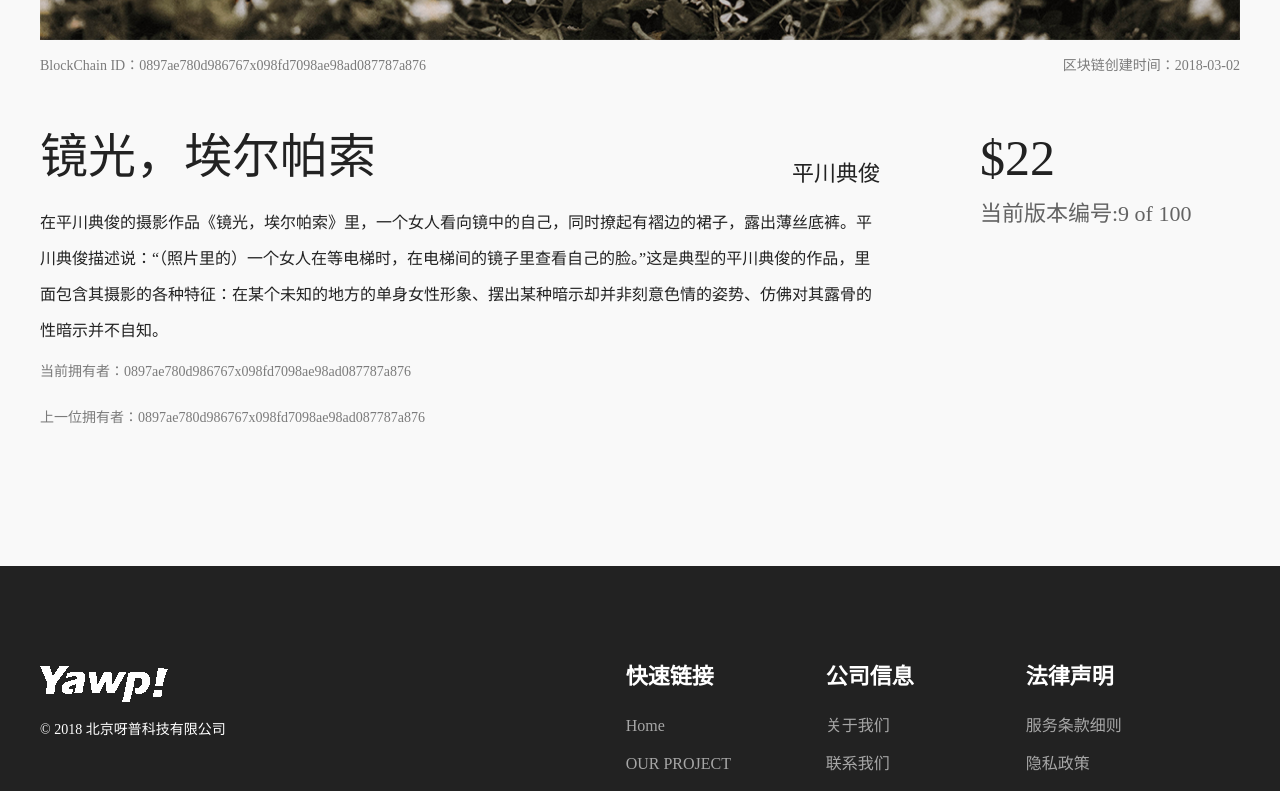
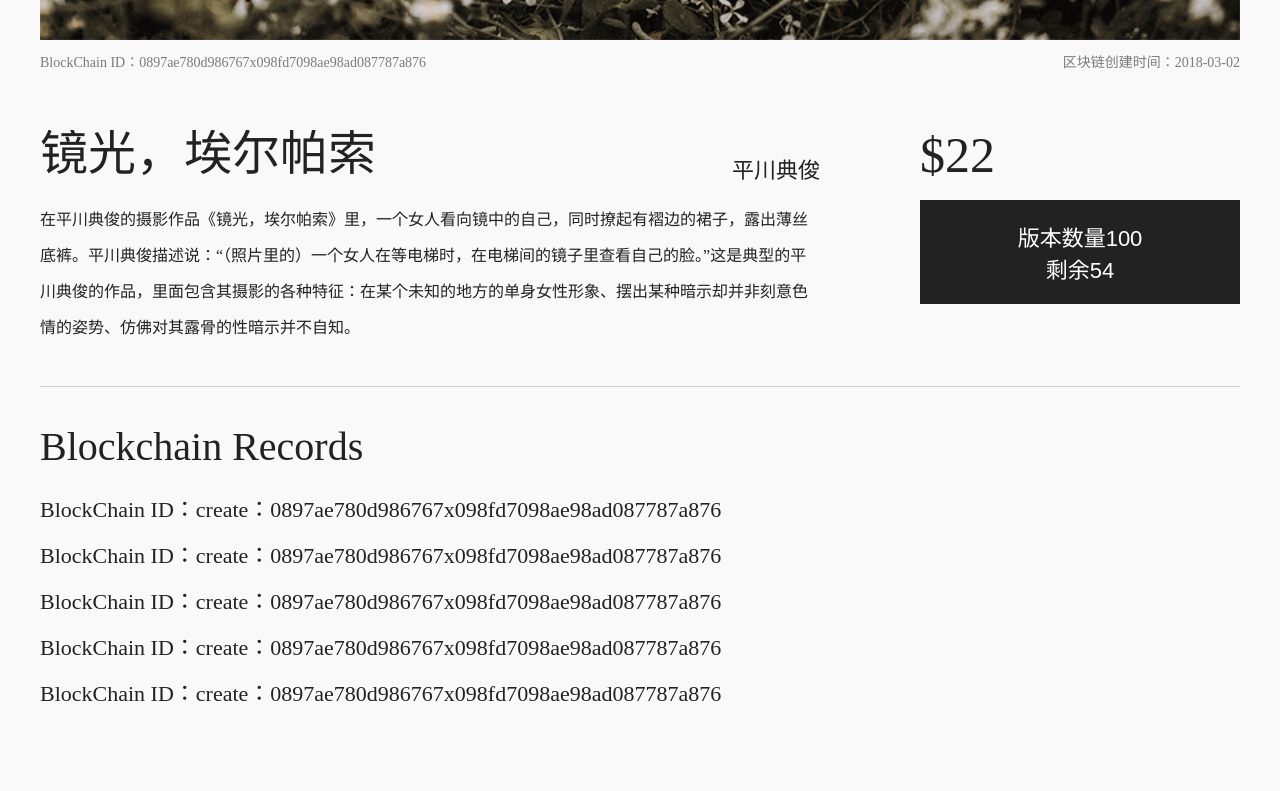
Before and after one commit to mcdongWang/yawp, a Vue app: page /result in a window 1280 px wide. Shown: the part 860-1651 px from the top of the page. Built offline with nearby package versions, Linux system fonts and the light colour scheme.

Commit message:
add search original result page

```diff
--- /dev/null
+++ b/src/pages/searchOriginalResult.vue
@@ -0,0 +1,136 @@
+<template>
+  <div class="search-original-result">
+    <img src="@/assets/detailImg.png" alt="" class="artwork-img">
+    <span class="img-block">BlockChain ID：0897ae780d986767x098fd7098ae98ad087787a876</span>
+    <span class="img-createDate">区块链创建时间：2018-03-02</span>
+    <div class="info-box">
+        <div class="artwork-info">
+            <div class="info-title">
+                <span class="title">镜光，埃尔帕索</span>
+                <span class="artist">平川典俊</span>
+            </div>
+            <span class="content">在平川典俊的摄影作品《镜光，埃尔帕索》里，一个女人看向镜中的自己，同时撩起有褶边的裙子，露出薄丝底裤。平川典俊描述说：“（照片里的）一个女人在等电梯时，在电梯间的镜子里查看自己的脸。”这是典型的平川典俊的作品，里面包含其摄影的各种特征：在某个未知的地方的单身女性形象、摆出某种暗示却并非刻意色情的姿势、仿佛对其露骨的性暗示并不自知。</span>
+        </div>
+        <div class="artwork-price">
+            <span class="price">$22</span>
+            <button class="buy">
+                <p>版本数量100</p>
+                <p>剩余54</p>
+            </button>
+        </div>
+    </div>
+
+    <div class="artwork-records">
+        <h1 class="title">Blockchain Records</h1>
+        <p class="record-item" v-for="i in 5">BlockChain ID：create：0897ae780d986767x098fd7098ae98ad087787a876</p>
+    </div>
+  </div>
+</template>
+
+<script>
+export default {
+  name: 'SearchBlockResult',
+  data () {
+    return {
+    }
+  }
+}
+</script>
+
+<!-- Add "scoped" attribute to limit CSS to this component only -->
+<style lang="less" scoped>
+.search-original-result{
+    width: 1200px;
+    margin: 0 auto;
+    color: #222;
+}
+.search-original-result{
+    font-size: 0px;
+    vertical-align: top;
+    .artwork-img{
+        width: 100%;
+        margin-top: 60px;
+    }
+    .img-block, .img-createDate, .img-block-p{
+        font-size: 14px;
+        line-height: 46px;
+        color: #7b7b7b;
+    }
+    .img-block, .img-createDate{
+        margin-bottom: 44px;
+        display: inline-block;
+    }
+    .img-createDate{
+        float: right;
+    }
+    .info-box{
+        font-size: 0;
+        border-bottom: 1px solid #ccc;
+        padding-bottom: 40px;
+        .artwork-info{
+            width: calc(100% - 420px);
+            display: inline-block;
+            margin-right: 100px;
+        }
+        .artwork-price{
+            min-width: 320px;
+            display: inline-block;
+            vertical-align: top;
+            .price{
+                display: block;
+                font-size: 50px;
+            }
+            .number{
+                display: block;
+                font-size: 22px;
+                line-height: 62px;
+                color: #636363;
+            }
+            .buy{
+                font-size: 22px;
+                color: #fff;
+                width: 320px;
+                height: 104px;
+                background-color: #222;
+                border: 0;
+                margin-top: 20px;
+            }
+        }
+    }
+    .info-title{
+        margin-bottom: 20px;
+        font-size: 0;
+    }
+    .title{
+        font-size: 48px;
+        display: inline-block;
+        width: 80%;
+        overflow: hidden;
+        text-overflow:ellipsis;
+        white-space: nowrap;
+    }
+    .artist{
+        display: inline-block;
+        width: 20%;
+        text-align: right;
+        font-size: 22px;
+        margin-top: 26px;
+    }
+    .content{
+        display: block;
+        font-size: 16px;
+        line-height: 36px;
+    }
+}
+.artwork-records{
+    padding: 20px 0 120px;
+    .title{
+        font-size: 40px;
+        line-height: 80px;
+    }
+    .record-item{
+        font-size: 22px;
+        line-height: 46px;
+    }
+}
+</style>
--- a/src/router/index.js
+++ b/src/router/index.js
@@ -3,7 +3,7 @@ import Router from 'vue-router'
 import index from '@/pages/index'
 import artworksList from '@/pages/artworksList'
 import artworkDetail from '@/pages/artworkDetail'
-import result from '@/pages/searchBlockResult'
+import result from '@/pages/searchOriginalResult'
 
 Vue.use(Router)
 
```
